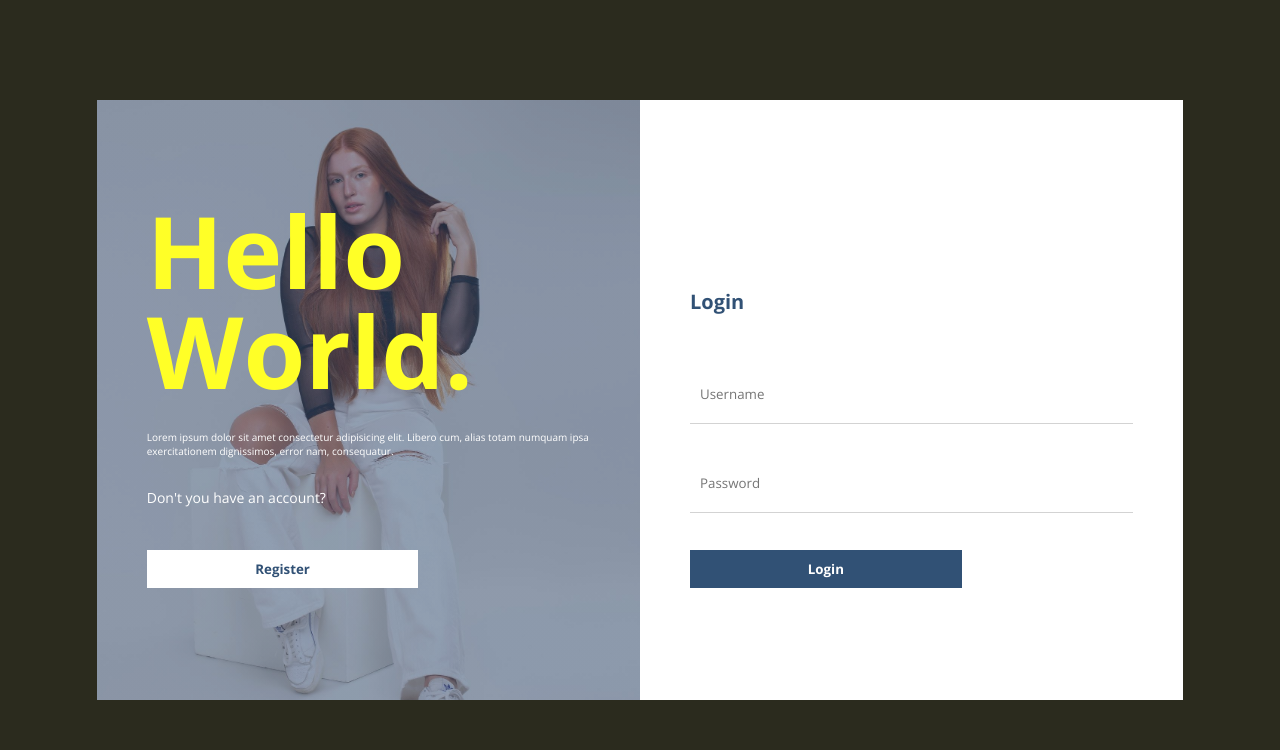
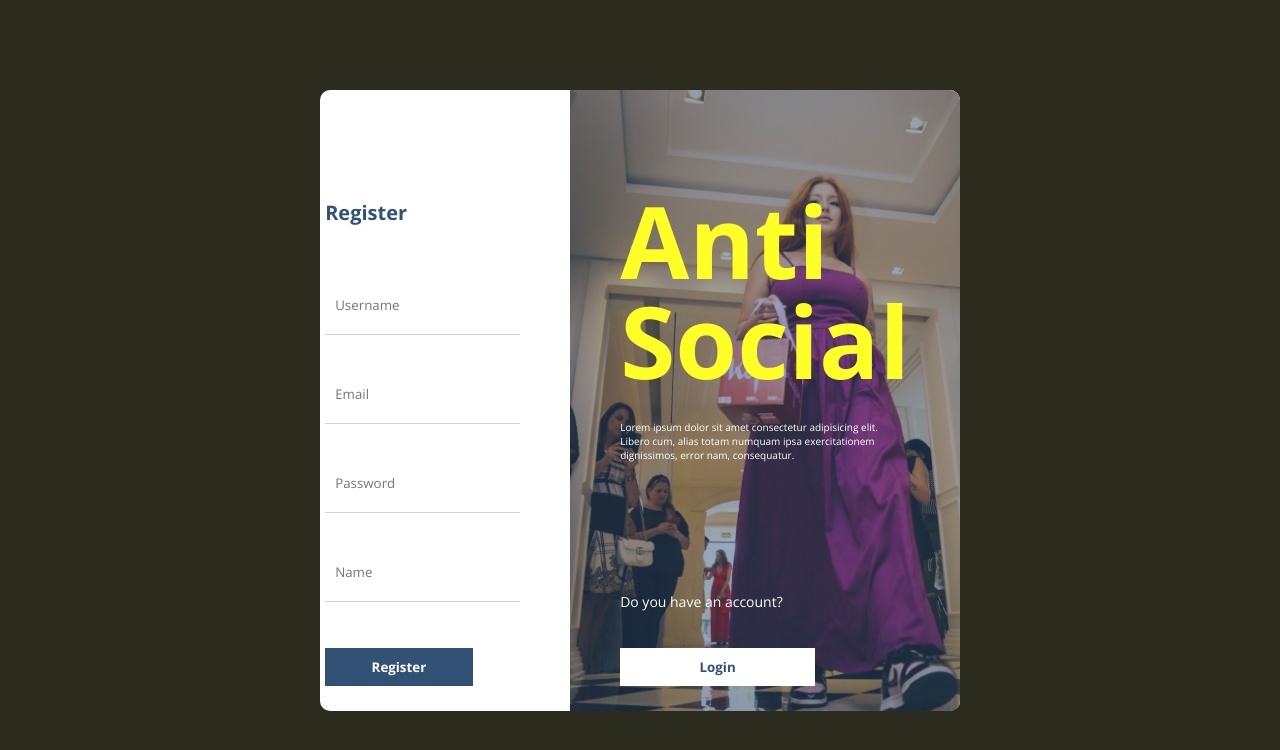
Before and after one commit to SirLucasLima/SocialMediaClient, a React (Create React App) app: page / in a window 1280 px wide. Shown: the top 750 px of the page. Built offline with nearby package versions, Linux system fonts and the light colour scheme.

Commit message:
register

```diff
--- a/src/App.jsx
+++ b/src/App.jsx
@@ -1,9 +1,8 @@
-import { Login } from "./pages/login/Login";
-
+import { Register } from "./pages/register/Register";
 function App() {
   return (
     <div>
-      <Login />
+      <Register />
     </div>
   );
 }
--- a/src/pages/login/styles.jsx
+++ b/src/pages/login/styles.jsx
@@ -21,9 +21,13 @@ export const Container = styled.div`
   }
 
   > .card {
+    width: 50%;
     display: flex;
     background-color: white;
     min-height: 60rem;
+    border-radius: 10px;
+    overflow: hidden;
+
 
     .left {
       position: relative;
--- a/src/pages/register/Register.jsx
+++ b/src/pages/register/Register.jsx
@@ -1,5 +1,30 @@
 import { Container } from "./styles"
 
 export function Register(){
-
+  return(
+    <Container>
+      <div className="card">
+        <div className="left">
+          <h1>Anti Social</h1>
+          <p>
+            Lorem ipsum dolor sit amet consectetur adipisicing elit. Libero cum,
+            alias totam numquam ipsa exercitationem dignissimos, error nam,
+            consequatur.
+          </p>
+          <span>Do you have an account?</span>
+          <button>Login</button>
+        </div>
+        <div className="right">
+          <h1>Register</h1>
+          <form>
+            <input type="text" placeholder="Username" />
+            <input type="email" placeholder="Email" />
+            <input type="password" placeholder="Password" />
+            <input type="text" placeholder="Name" />
+            <button>Register</button>
+          </form>
+        </div>
+      </div>
+    </Container>
+  )
 }
--- a/src/pages/register/styles.jsx
+++ b/src/pages/register/styles.jsx
@@ -1,5 +1,91 @@
 import styled from "styled-components"
+import register from "../../assets/register.jpg"
 
 export const Container = styled.div`
+  height: 100vh;
+  width: 100%;
+  background-color: #2B2B1E;
+  display: flex;
+  align-items: center;
+  justify-content: center;
 
+  button {
+    position: absolute;
+    top: 5rem;
+    width: 50%;
+    padding: 1rem;
+    border: none;
+    font-weight: bold;
+    cursor: pointer;
+    top: 90%;
+  }
+
+  > .card {
+    width: 50%;
+    display: flex;
+    flex-direction: row-reverse;
+    background-color: white;
+    min-height: 60rem;
+    border-radius: 10px;
+    overflow: hidden;
+
+    .left {
+      position: relative;
+      flex: 1;
+      background: linear-gradient(rgba(49, 81, 117, 0.498), rgba(49, 81, 117, 0.5)), url(${register}), center;
+      background-size: cover;
+      padding: 10rem 5rem;
+      display: flex;
+      flex-direction: column;
+      gap: 3rem;
+      color: white;
+
+      h1 {
+        font-size: 10rem;
+        line-height: 10rem;
+        color: #FFFF27;
+      }
+
+      span {
+        margin-top: 10rem;
+        font-size: 1.4rem;
+      }
+
+      button {
+        background-color: white;
+        color: #315175;
+      }
+    }
+
+    .right {
+      position: relative;
+      flex: 1;
+      padding: 10rem 5rem;
+      display: flex;
+      flex-direction: column;
+      gap: 5rem;
+      justify-content: center;
+
+      h1 {
+        color: #315175;
+      }
+
+      form {
+        display: flex;
+        flex-direction: column;
+        gap: 3rem;
+
+        input {
+          border: none;
+          border-bottom: 1px solid lightgray;
+          padding: 2rem 1rem;
+        }
+
+        button {
+          background-color: #315175;
+          color: white;
+        }
+      }
+    }
+  }
 `;
```
Also changed, not shown: src/assets/register.jpg (added).
